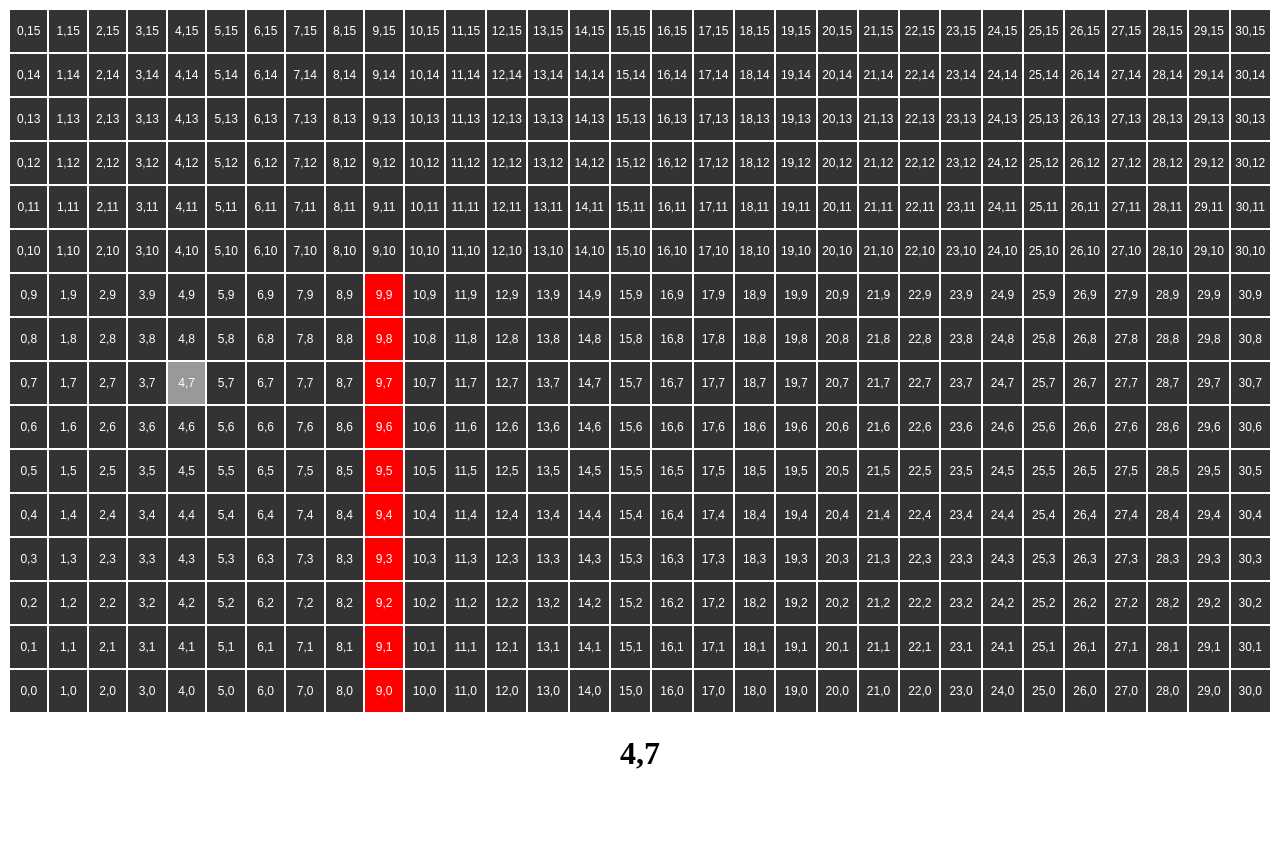
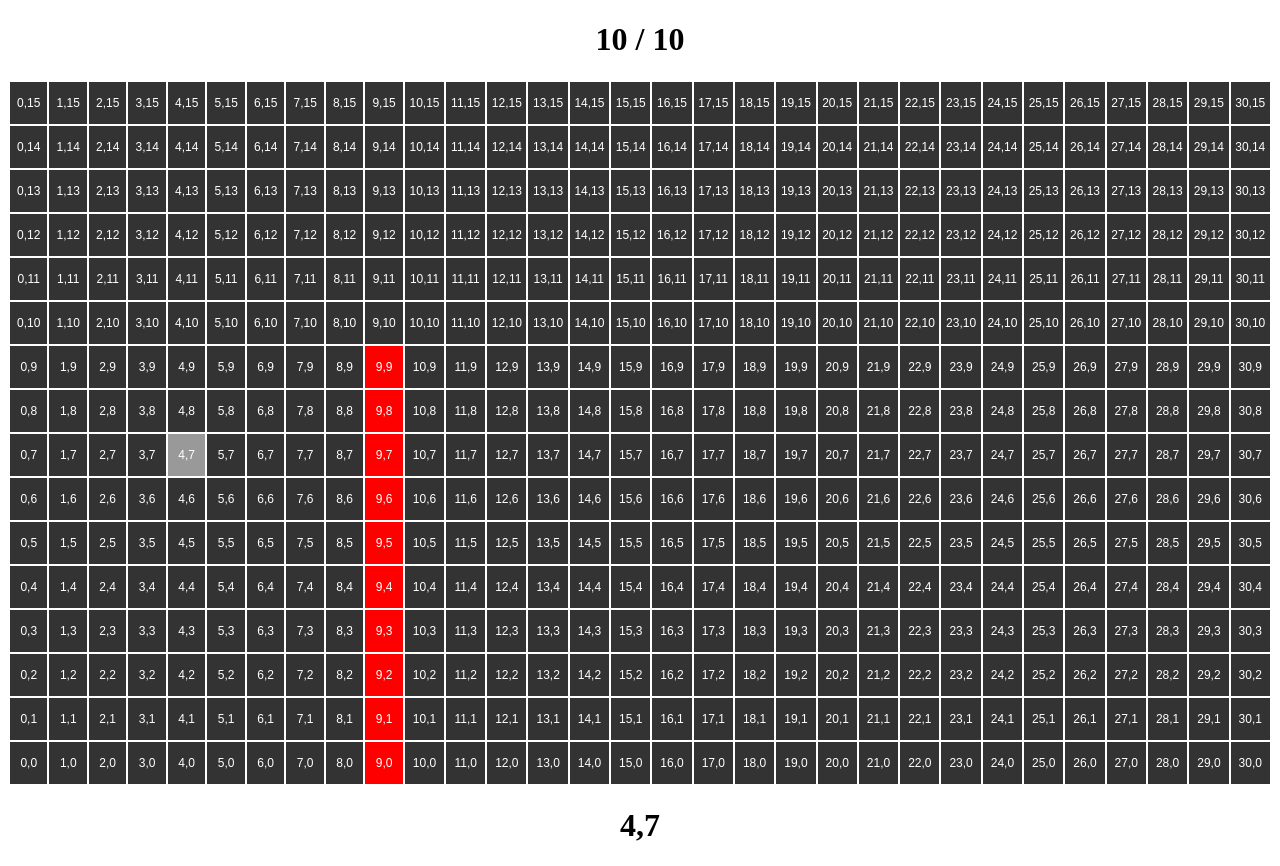
Before and after one commit to garyadams/tiles, a plain HTML site: page index.html in a window 1280 px wide. Before the commit the page ends 800 px from the top, so only its background shows below. Drawn offline with Linux system fonts and the light colour scheme.

Commit message:
Added health.

```diff
--- a/index.html
+++ b/index.html
@@ -11,6 +11,8 @@
 
     <body>
 
+        <h1 id="hp">10 / 10</h1>
+
         <div id="world"></div>
 
         <h1 id="current">0,0</h1>
--- a/lib/css/generic.css
+++ b/lib/css/generic.css
@@ -19,6 +19,10 @@ table {
 	background: #000;
 }
 
+#hp {
+	text-align: center;
+}
+
 #current {
 	text-align: center;
 }
--- a/lib/js/main.js
+++ b/lib/js/main.js
@@ -54,7 +54,8 @@ $(document).keydown(function(e) {
   $('#current').html(coords.x + ',' + coords.y);
 
   //Reset all tiles.
-  //$('td').css('background','#333');
+  $('td').css('background','#333');
+  $('.rock').css('background','red');
   //Update the table with our hero's new coords.
   $('td[data-x="' + coords.x + '"][data-y="' + coords.y + '"]').css('background','#999');
 });
```
